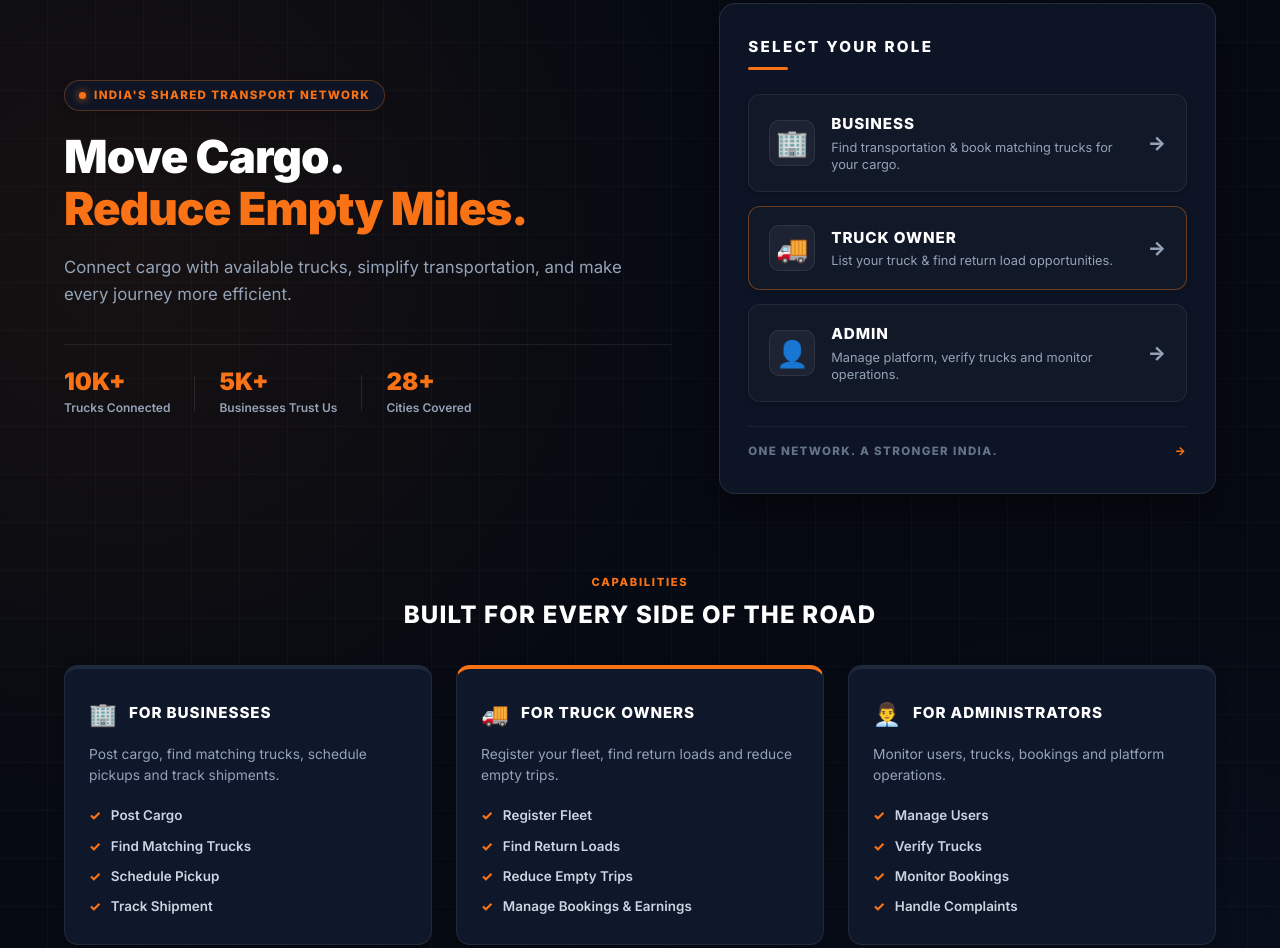
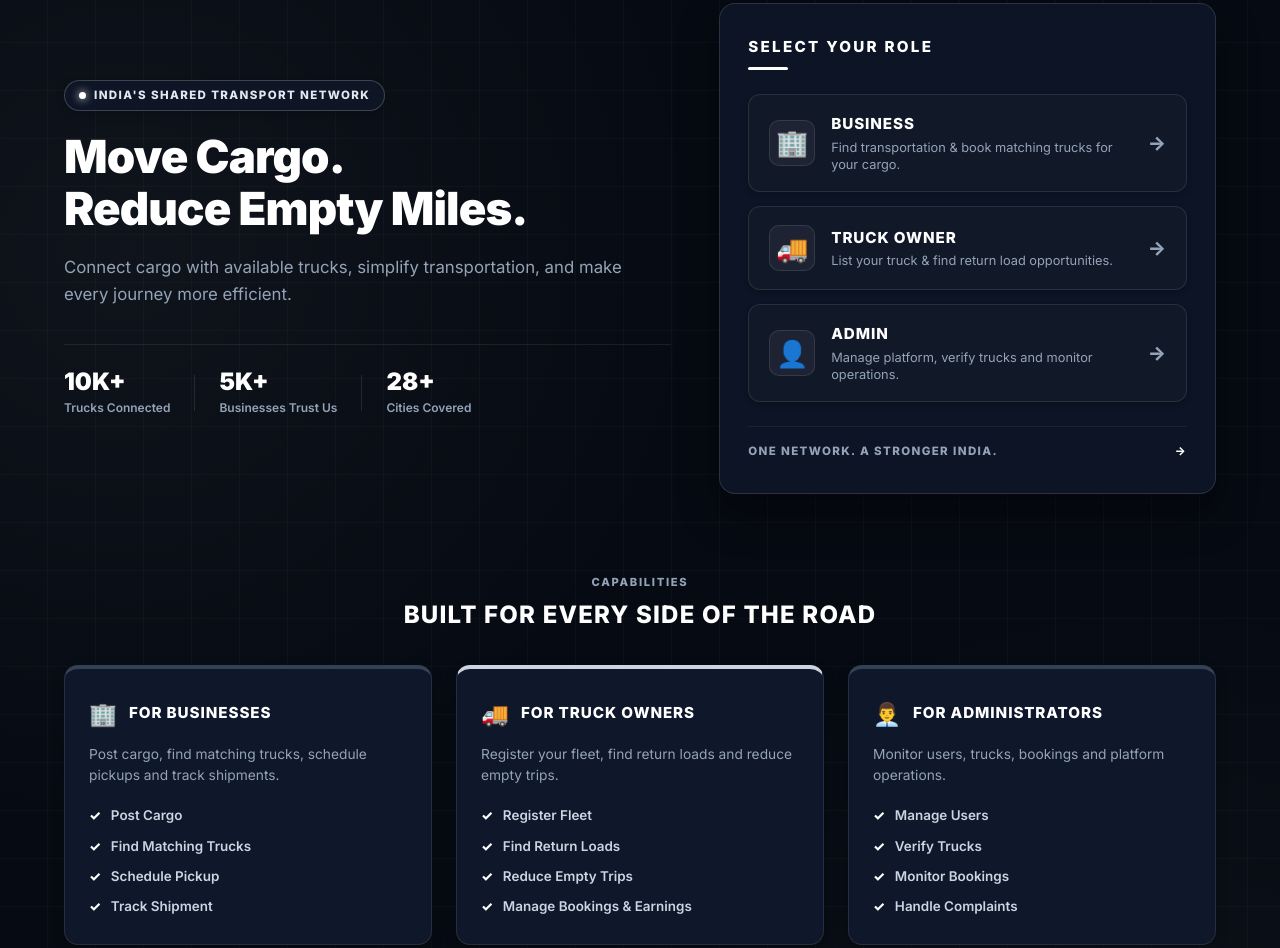
Before and after one commit to BhavyaCh18/CargoNet, a website with bundled scripts: page frontend/index.html in a window 1280 px wide. Shown: the part 129-1077 px from the top of the page. Built offline with nearby package versions, Linux system fonts and the light colour scheme.

Commit message:
Refine CargoNet black and white landing UI

```diff
--- a/frontend/css/style.css
+++ b/frontend/css/style.css
@@ -1001,8 +1001,8 @@ body.landing-page-dark {
 .landing-dark-wrapper {
   background-color: #060A12;
   background-image:
-    radial-gradient(circle at 10% 20%, rgba(249, 115, 22, 0.07) 0%, transparent 35%),
-    radial-gradient(circle at 90% 80%, rgba(37, 99, 235, 0.07) 0%, transparent 35%),
+    radial-gradient(circle at 10% 20%, rgba(255, 255, 255, 0.04) 0%, transparent 35%),
+    radial-gradient(circle at 90% 80%, rgba(255, 255, 255, 0.03) 0%, transparent 35%),
     linear-gradient(rgba(255, 255, 255, 0.025) 1px, transparent 1px),
     linear-gradient(90deg, rgba(255, 255, 255, 0.025) 1px, transparent 1px);
   background-size: 100% 100%, 100% 100%, 48px 48px, 48px 48px;
@@ -1037,12 +1037,12 @@ body.landing-page-dark {
   padding: 6px 14px;
   border-radius: 999px;
   background: rgba(15, 23, 42, 0.8);
-  border: 1px solid rgba(249, 115, 22, 0.3);
+  border: 1px solid rgba(255, 255, 255, 0.2);
   font-size: 0.72rem;
   font-weight: 800;
   letter-spacing: 0.12em;
   text-transform: uppercase;
-  color: #F97316;
+  color: #E2E8F0;
   margin-bottom: 20px;
   box-shadow: 0 2px 8px rgba(0, 0, 0, 0.2);
 }
@@ -1051,8 +1051,8 @@ body.landing-page-dark {
   width: 7px;
   height: 7px;
   border-radius: 50%;
-  background: #F97316;
-  box-shadow: 0 0 8px #F97316;
+  background: #FFFFFF;
+  box-shadow: 0 0 8px #FFFFFF;
 }
 
 .landing-hero-title {
@@ -1070,8 +1070,8 @@ body.landing-page-dark {
   }
 }
 
-.highlight-orange {
-  color: #F97316;
+.highlight-orange, .highlight-white {
+  color: #FFFFFF;
   display: inline-block;
 }
 
@@ -1107,7 +1107,7 @@ body.landing-page-dark {
 .landing-stat-num {
   font-size: 1.5rem;
   font-weight: 900;
-  color: #F97316;
+  color: #FFFFFF;
   line-height: 1.1;
 }
 
@@ -1133,7 +1133,7 @@ body.landing-page-dark {
 /* Hero Right Panel: Select Your Role */
 .landing-role-panel {
   background: rgba(15, 23, 42, 0.85);
-  border: 1.5px solid rgba(255, 255, 255, 0.1);
+  border: 1.5px solid rgba(255, 255, 255, 0.12);
   border-radius: 16px;
   padding: 32px 28px;
   backdrop-filter: blur(12px);
@@ -1157,7 +1157,7 @@ body.landing-page-dark {
 .landing-role-line {
   width: 40px;
   height: 3px;
-  background: #F97316;
+  background: #FFFFFF;
   border-radius: 2px;
 }
 
@@ -1172,7 +1172,7 @@ body.landing-page-dark {
   align-items: center;
   gap: 16px;
   background: #111827;
-  border: 1px solid rgba(255, 255, 255, 0.08);
+  border: 1px solid rgba(255, 255, 255, 0.1);
   border-radius: 12px;
   padding: 18px 20px;
   text-decoration: none;
@@ -1183,12 +1183,12 @@ body.landing-page-dark {
 .dark-role-card:hover {
   transform: translateY(-2px);
   background: #1E293B;
-  border-color: #F97316;
-  box-shadow: 0 8px 20px rgba(249, 115, 22, 0.15);
+  border-color: rgba(255, 255, 255, 0.3);
+  box-shadow: 0 8px 20px rgba(255, 255, 255, 0.05);
 }
 
 .dark-role-card.accent-border {
-  border-color: rgba(249, 115, 22, 0.4);
+  border-color: rgba(255, 255, 255, 0.15);
 }
 
 .dark-role-icon {
@@ -1201,7 +1201,7 @@ body.landing-page-dark {
   align-items: center;
   justify-content: center;
   flex-shrink: 0;
-  border: 1px solid rgba(255, 255, 255, 0.08);
+  border: 1px solid rgba(255, 255, 255, 0.1);
 }
 
 .dark-role-info {
@@ -1232,7 +1232,7 @@ body.landing-page-dark {
 }
 
 .dark-role-card:hover .dark-role-arrow {
-  color: #F97316;
+  color: #FFFFFF;
   transform: translateX(4px);
 }
 
@@ -1246,7 +1246,7 @@ body.landing-page-dark {
   font-size: 0.72rem;
   font-weight: 800;
   letter-spacing: 0.12em;
-  color: #64748B;
+  color: #94A3B8;
   text-transform: uppercase;
 }
 
@@ -1270,7 +1270,7 @@ body.landing-page-dark {
   font-weight: 800;
   letter-spacing: 0.15em;
   text-transform: uppercase;
-  color: #F97316;
+  color: #94A3B8;
   display: block;
   margin-bottom: 6px;
 }
@@ -1307,21 +1307,21 @@ body.landing-page-dark {
 
 .dark-cap-card {
   background: #0F172A;
-  border: 1px solid rgba(255, 255, 255, 0.08);
+  border: 1px solid rgba(255, 255, 255, 0.1);
   border-radius: 14px;
   padding: 28px 24px;
   box-shadow: 0 4px 12px rgba(0, 0, 0, 0.25);
-  border-top: 4px solid #1E293B;
+  border-top: 4px solid #334155;
   transition: transform 0.2s ease, border-color 0.2s ease;
 }
 
 .dark-cap-card:hover {
   transform: translateY(-3px);
-  border-color: rgba(255, 255, 255, 0.2);
+  border-color: rgba(255, 255, 255, 0.25);
 }
 
 .dark-cap-card.accent-top {
-  border-top-color: #F97316;
+  border-top-color: #CBD5E1;
 }
 
 .dark-cap-header {
@@ -1370,7 +1370,7 @@ body.landing-page-dark {
 }
 
 .dark-cap-list .check-icon {
-  color: #F97316;
+  color: #FFFFFF;
   font-weight: 800;
 }
 
@@ -1398,7 +1398,7 @@ body.landing-page-dark {
 
 .dark-why-card {
   background: #111827;
-  border: 1px solid rgba(255, 255, 255, 0.06);
+  border: 1px solid rgba(255, 255, 255, 0.08);
   border-radius: 12px;
   padding: 24px;
   text-align: left;
--- a/frontend/index.html
+++ b/frontend/index.html
@@ -39,7 +39,7 @@
 
         <h1 class="landing-hero-title">
           Move Cargo.<br>
-          <span class="highlight-orange">Reduce Empty Miles.</span>
+          <span class="highlight-white">Reduce Empty Miles.</span>
         </h1>
 
         <p class="landing-hero-subtitle">
@@ -85,7 +85,7 @@
             </a>
 
             <!-- Role 2: Truck Owner -->
-            <a href="pages/login.html?role=TRUCK_OWNER" class="dark-role-card accent-border">
+            <a href="pages/login.html?role=TRUCK_OWNER" class="dark-role-card">
               <div class="dark-role-icon">🚚</div>
               <div class="dark-role-info">
                 <h4>TRUCK OWNER</h4>
@@ -107,7 +107,7 @@
 
           <div class="landing-role-footer">
             <span>ONE NETWORK. A STRONGER INDIA.</span>
-            <span style="color:#F97316;">&rarr;</span>
+            <span style="color:#FFFFFF;">&rarr;</span>
           </div>
         </div>
       </div>
```
